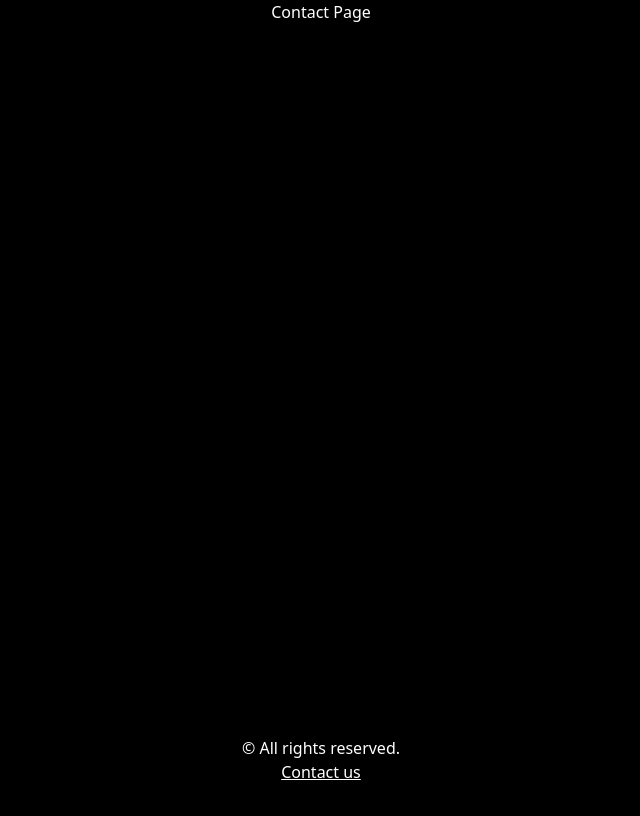
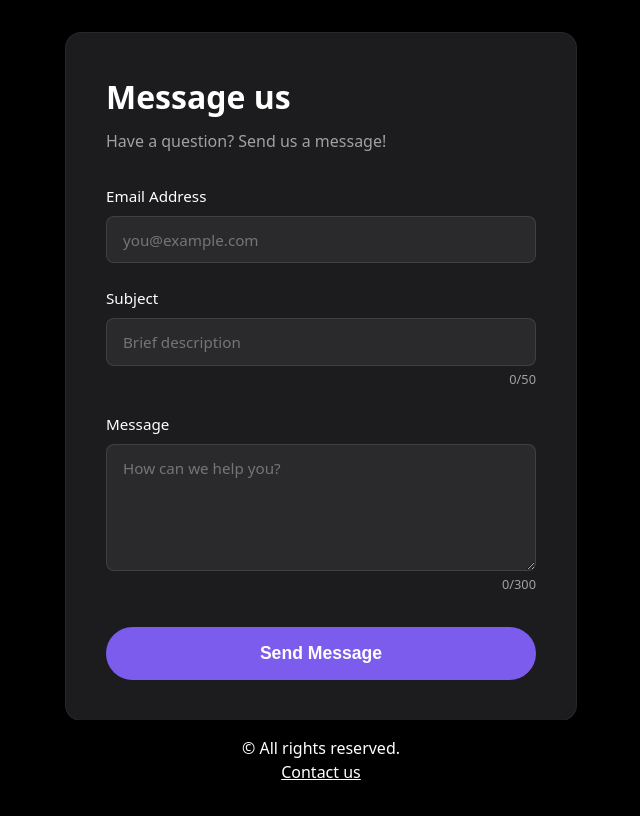
Before and after one commit to iulianroman9/job-board, a React (Vite) app: page /contact in a window 1280 px wide. Shown: the top 816 px of the page, without its empty margins (319-959 px from the left). Built offline with nearby package versions, Linux system fonts and the light colour scheme; no server answers; a web font is replaced by a local one.

Commit message:
contact form with some basic validation

```diff
--- /dev/null
+++ b/src/components/Contact/Contact.css
@@ -0,0 +1,123 @@
+.contact-page {
+  display: flex;
+  justify-content: center;
+  align-items: center;
+  padding: 2rem 1rem;
+  width: 100%;
+}
+
+.contact-container {
+  background-color: var(--card-gray);
+  padding: 2.5rem;
+  border-radius: 1rem;
+  width: 100%;
+  max-width: 32rem;
+  border: 1px solid rgba(255, 255, 255, 0.05);
+}
+
+.contact-container h2 {
+  font-size: 2rem;
+  margin-bottom: 0.5rem;
+}
+
+.contact-subtitle {
+  color: var(--text-muted);
+  margin-bottom: 2rem;
+}
+
+.contact-form {
+  display: flex;
+  flex-direction: column;
+  gap: 1.5rem;
+}
+
+.form-group {
+  display: flex;
+  flex-direction: column;
+  gap: 0.5rem;
+}
+
+.form-group label {
+  font-weight: 500;
+  font-size: 0.95rem;
+}
+
+.form-group input,
+.form-group textarea {
+  width: 100%;
+  padding: 0.8rem 1rem;
+  background-color: #2a2a2d;
+  color: var(--text-white);
+  border: 1px solid rgba(255, 255, 255, 0.1);
+  border-radius: 0.5rem;
+  font-size: 0.95rem;
+  outline: none;
+  font-family: inherit;
+  transition: border-color 0.2s;
+  resize: vertical;
+}
+
+.form-group input:focus,
+.form-group textarea:focus {
+  border-color: var(--primary-blue);
+}
+
+.form-group input.input-error,
+.form-group textarea.input-error {
+  border-color: var(--accent-red);
+}
+
+.error-text {
+  color: var(--accent-red);
+  font-size: 0.85rem;
+  font-weight: 500;
+}
+
+.char-count {
+  text-align: right;
+  font-size: 0.8rem;
+  color: var(--text-muted);
+  margin-top: -0.25rem;
+}
+
+.submit-btn {
+  background-color: var(--primary-blue);
+  color: var(--text-white);
+  border: none;
+  padding: 1rem;
+  border-radius: 2rem;
+  font-size: 1.1rem;
+  font-weight: bold;
+  cursor: pointer;
+  transition: opacity 0.2s;
+  margin-top: 0.5rem;
+}
+
+.submit-btn:hover:not(:disabled) {
+  opacity: 0.9;
+}
+
+.submit-btn:disabled {
+  opacity: 0.5;
+  cursor: not-allowed;
+}
+
+.alert {
+  padding: 1rem;
+  border-radius: 0.5rem;
+  margin-bottom: 1.5rem;
+  font-size: 0.95rem;
+  font-weight: 500;
+}
+
+.alert.success {
+  background-color: rgba(107, 209, 160, 0.15);
+  color: var(--accent-green);
+  border: 1px solid var(--accent-green);
+}
+
+.alert.error {
+  background-color: rgba(232, 89, 106, 0.15);
+  color: var(--accent-red);
+  border: 1px solid var(--accent-red);
+}
--- a/src/components/Contact/index.jsx
+++ b/src/components/Contact/index.jsx
@@ -1,5 +1,142 @@
+import "./Contact.css";
+import { useState } from "react";
+import supabase from "../../utils/supabase";
+
 function Contact() {
-  return <div>Contact Page</div>;
+  const [formData, setFormData] = useState({
+    email: "",
+    subject: "",
+    message: "",
+  });
+
+  const [errors, setErrors] = useState({});
+  const [status, setStatus] = useState("idle");
+  const [serverError, setServerError] = useState("");
+
+  const handleChange = (e) => {
+    setFormData({ ...formData, [e.target.id]: e.target.value });
+    setErrors({ ...errors, [e.target.id]: "" });
+  };
+
+  const handleSubmit = async (e) => {
+    e.preventDefault();
+
+    let basicErrors = {};
+
+    if (!formData.email) {
+      basicErrors.email = "Email is required.";
+    }
+    if (formData.subject.length < 10 || formData.subject.length > 50) {
+      basicErrors.subject = "Subject must be between 10 and 50 characters.";
+    }
+    if (formData.message.length < 10 || formData.message.length > 300) {
+      basicErrors.message = "Message must be between 10 and 300 characters.";
+    }
+
+    if (Object.keys(basicErrors).length > 0) {
+      setErrors(basicErrors);
+      return;
+    }
+
+    setStatus("submitting");
+    setServerError("");
+
+    try {
+      const { error } = await supabase.from("contact_messages").insert([
+        {
+          email: formData.email,
+          subject: formData.subject,
+          message: formData.message,
+        },
+      ]);
+
+      if (error) throw error;
+
+      setStatus("success");
+      setFormData({ email: "", subject: "", message: "" });
+      setTimeout(() => setStatus("idle"), 3000);
+    } catch (err) {
+      setStatus("error");
+      setServerError(err.message);
+    }
+  };
+
+  return (
+    <div className="contact-page">
+      <div className="contact-container">
+        <h2>Message us</h2>
+        <p className="contact-subtitle">Have a question? Send us a message!</p>
+
+        {status === "success" && (
+          <div className="alert success">
+            Your message has been sent successfully! We will get back to you
+            soon.
+          </div>
+        )}
+
+        {status === "error" && (
+          <div className="alert error">
+            Failed to send message: {serverError}
+          </div>
+        )}
+
+        <form onSubmit={handleSubmit} className="contact-form">
+          <div className="form-group">
+            <label htmlFor="email">Email Address</label>
+            <input
+              id="email"
+              type="email"
+              placeholder="you@example.com"
+              value={formData.email}
+              onChange={handleChange}
+              className={errors.email ? "input-error" : ""}
+            />
+            {errors.email && <div className="error-text">{errors.email}</div>}
+          </div>
+
+          <div className="form-group">
+            <label htmlFor="subject">Subject</label>
+            <input
+              id="subject"
+              type="text"
+              placeholder="Brief description"
+              value={formData.subject}
+              onChange={handleChange}
+              className={errors.subject ? "input-error" : ""}
+            />
+            {errors.subject && (
+              <div className="error-text">{errors.subject}</div>
+            )}
+            <div className="char-count">{formData.subject.length}/50</div>
+          </div>
+
+          <div className="form-group">
+            <label htmlFor="message">Message</label>
+            <textarea
+              id="message"
+              rows="5"
+              placeholder="How can we help you?"
+              value={formData.message}
+              onChange={handleChange}
+              className={errors.message ? "input-error" : ""}
+            />
+            {errors.message && (
+              <div className="error-text">{errors.message}</div>
+            )}
+            <div className="char-count">{formData.message.length}/300</div>
+          </div>
+
+          <button
+            type="submit"
+            className="submit-btn"
+            disabled={status === "submitting"}
+          >
+            {status === "submitting" ? "Sending..." : "Send Message"}
+          </button>
+        </form>
+      </div>
+    </div>
+  );
 }
 
 export default Contact;
```
